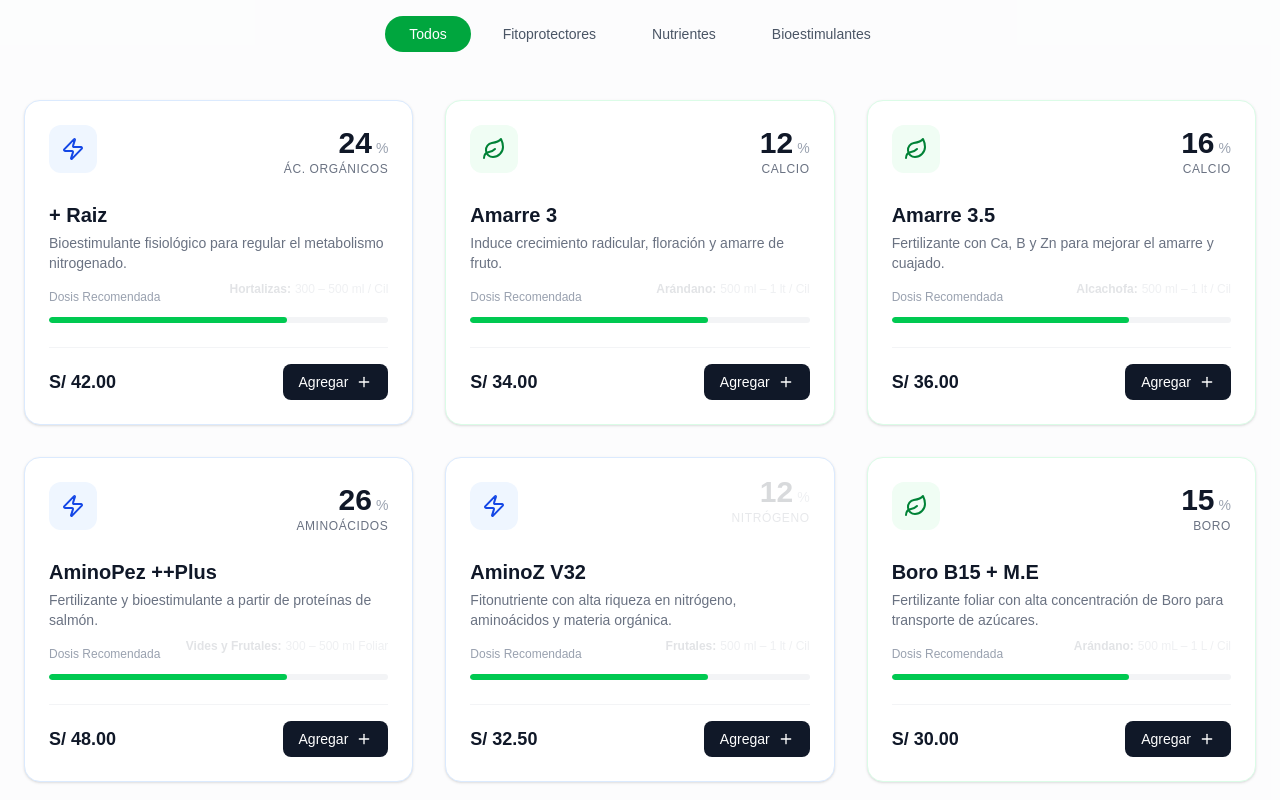
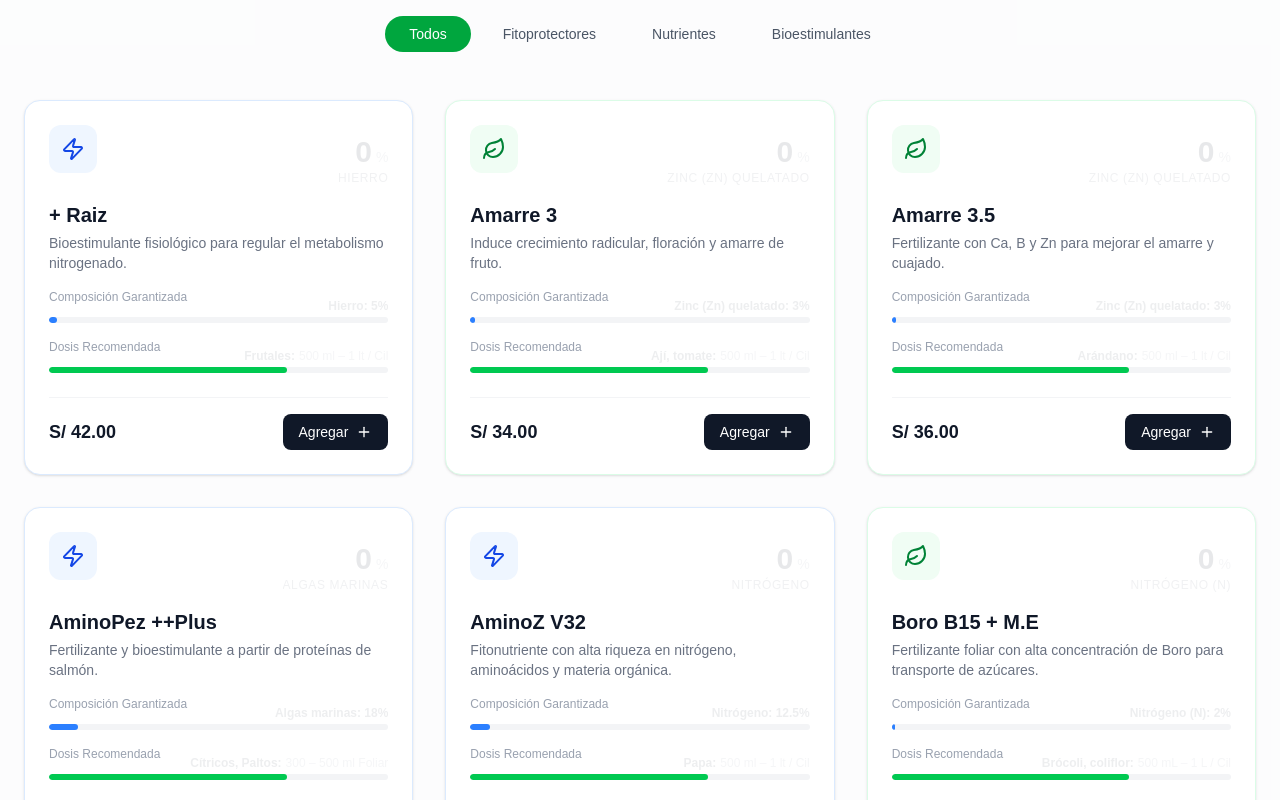
Before and after one commit to OutWorldDebourer/agromontes-mvp, a Next.js app: page / in a window 1280 px wide. Shown: the part 1480-2280 px from the top of the page. Built offline with nearby package versions, Linux system fonts and the light colour scheme.

Commit message:
feat: enhance product composition display and sync with card header

```diff
--- a/components/ui/ProductCard.tsx
+++ b/components/ui/ProductCard.tsx
@@ -18,6 +18,7 @@ interface ProductCardProps {
     onSelect: () => void;
     usage?: { crop: string; dose: string }[];
     dynamicConcentrations?: { value: number, label: string }[];
+    composition?: string[];
 }
 
 const CategoryColors: Record<string, { bg: string, text: string, border: string, hover: string, icon: any }> = {
@@ -80,12 +81,12 @@ function Counter({ value, duration = 1.5 }: { value: number, duration?: number }
     return <span ref={nodeRef}>{count}</span>;
 }
 
-export default function ProductCard({ id, name, category, concentration, concentrationLabel, description, dose, price, onSelect, usage, dynamicConcentrations }: ProductCardProps) {
+export default function ProductCard({ id, name, category, concentration, concentrationLabel, description, dose, price, onSelect, usage, dynamicConcentrations, composition }: ProductCardProps) {
     const theme = CategoryColors[category] || CategoryColors["Nutrientes"];
     const Icon = theme.icon;
     const { addItem } = useCart();
     const [currentDoseIndex, setCurrentDoseIndex] = useState(0);
-    const [currentConcIndex, setCurrentConcIndex] = useState(0);
+    const [currentCompIndex, setCurrentCompIndex] = useState(0);
 
     useEffect(() => {
         if (usage && usage.length > 1) {
@@ -97,13 +98,13 @@ export default function ProductCard({ id, name, category, concentration, concent
     }, [usage]);
 
     useEffect(() => {
-        if (dynamicConcentrations && dynamicConcentrations.length > 1) {
+        if (composition && composition.length > 1) {
             const interval = setInterval(() => {
-                setCurrentConcIndex((prev) => (prev + 1) % dynamicConcentrations.length);
-            }, 3000); // Sync with dose or offset it
+                setCurrentCompIndex((prev) => (prev + 1) % composition.length);
+            }, 3000);
             return () => clearInterval(interval);
         }
-    }, [dynamicConcentrations]);
+    }, [composition]);
 
     const handleAddToCart = (e: React.MouseEvent) => {
         e.stopPropagation();
@@ -112,10 +113,28 @@ export default function ProductCard({ id, name, category, concentration, concent
 
     const currentDose = usage && usage.length > 0 ? usage[currentDoseIndex] : null;
 
-    // Determine current concentration values
-    const activeConcentration = dynamicConcentrations && dynamicConcentrations.length > 0
-        ? dynamicConcentrations[currentConcIndex]
-        : { value: concentration, label: concentrationLabel };
+    // Determine current concentration values based on composition
+    const currentComposition = composition && composition.length > 0 ? composition[currentCompIndex] : null;
+
+    let activeConcentration = {
+        value: concentration,
+        label: concentrationLabel,
+        unit: "%"
+    };
+
+    if (currentComposition) {
+        // Try to parse "Label: Value Unit" or "Label: Value%"
+        // Regex looks for: (Label): (Value)(Unit)
+        // Examples: "Azufre (S): 87%", "Peptidatos: 120 mg/L"
+        const match = currentComposition.match(/(.*?):\s*(\d+(\.\d+)?)\s*(%|[a-zA-Z\/]+)?/);
+        if (match) {
+            activeConcentration = {
+                label: match[1].trim(),
+                value: parseFloat(match[2]),
+                unit: match[4] || ""
+            };
+        }
+    }
 
     return (
         <motion.div
@@ -139,7 +158,7 @@ export default function ProductCard({ id, name, category, concentration, concent
                 <div className="text-right h-[52px] flex flex-col justify-center items-end">
                     <AnimatePresence mode="wait">
                         <motion.div
-                            key={currentConcIndex}
+                            key={currentCompIndex} // Sync animation with composition cycle
                             initial={{ opacity: 0, y: 10 }}
                             animate={{ opacity: 1, y: 0 }}
                             exit={{ opacity: 0, y: -10 }}
@@ -148,9 +167,11 @@ export default function ProductCard({ id, name, category, concentration, concent
                         >
                             <div className="text-3xl font-bold text-gray-900 dark:text-white flex items-baseline justify-end gap-1">
                                 <Counter value={activeConcentration.value} />
-                                <span className="text-sm font-medium text-gray-400">%</span>
+                                <span className="text-sm font-medium text-gray-400">{activeConcentration.unit}</span>
                             </div>
-                            <p className="text-xs font-medium text-gray-500 dark:text-gray-400 uppercase tracking-wider">{activeConcentration.label}</p>
+                            <p className="text-xs font-medium text-gray-500 dark:text-gray-400 uppercase tracking-wider max-w-[150px] truncate">
+                                {activeConcentration.label}
+                            </p>
                         </motion.div>
                     </AnimatePresence>
                 </div>
@@ -165,6 +186,49 @@ export default function ProductCard({ id, name, category, concentration, concent
                     <p className="text-sm text-gray-500 dark:text-gray-400 line-clamp-2">
                         {description}
                     </p>
+                </div>
+
+                {/* Composition Visualization */}
+                <div className="space-y-2">
+                    <div className="flex justify-between text-xs font-medium text-gray-400 h-5">
+                        <span>Composición Garantizada</span>
+                        <AnimatePresence mode="wait">
+                            {/* Check if composition exists and has items */}
+                            {composition && composition.length > 0 ? (
+                                <motion.span
+                                    key={currentCompIndex}
+                                    initial={{ opacity: 0, y: 10 }}
+                                    animate={{ opacity: 1, y: 0 }}
+                                    exit={{ opacity: 0, y: -10 }}
+                                    transition={{ duration: 0.3 }}
+                                    className="text-right truncate ml-2"
+                                >
+                                    <span className="font-semibold text-gray-600 dark:text-gray-300">
+                                        {composition[currentCompIndex]}
+                                    </span>
+                                </motion.span>
+                            ) : (
+                                <span>-</span>
+                            )}
+                        </AnimatePresence>
+                    </div>
+                    <div className="h-1.5 w-full bg-gray-100 dark:bg-gray-700 rounded-full overflow-hidden">
+                        <motion.div
+                            key={currentCompIndex} // Add key to trigger animation on change
+                            initial={{ width: 0 }}
+                            animate={{
+                                width: composition && composition.length > 0
+                                    ? `${(() => {
+                                        const text = composition[currentCompIndex];
+                                        const match = text.match(/(\d+(\.\d+)?)%/);
+                                        return match ? Math.min(parseFloat(match[1]), 100) : 70; // Default to 70% if no % found
+                                    })()}%`
+                                    : "0%"
+                            }}
+                            transition={{ duration: 1, ease: "easeOut" }}
+                            className="h-full bg-blue-500 rounded-full"
+                        />
+                    </div>
                 </div>
 
                 {/* Dose Visualization */}
```
